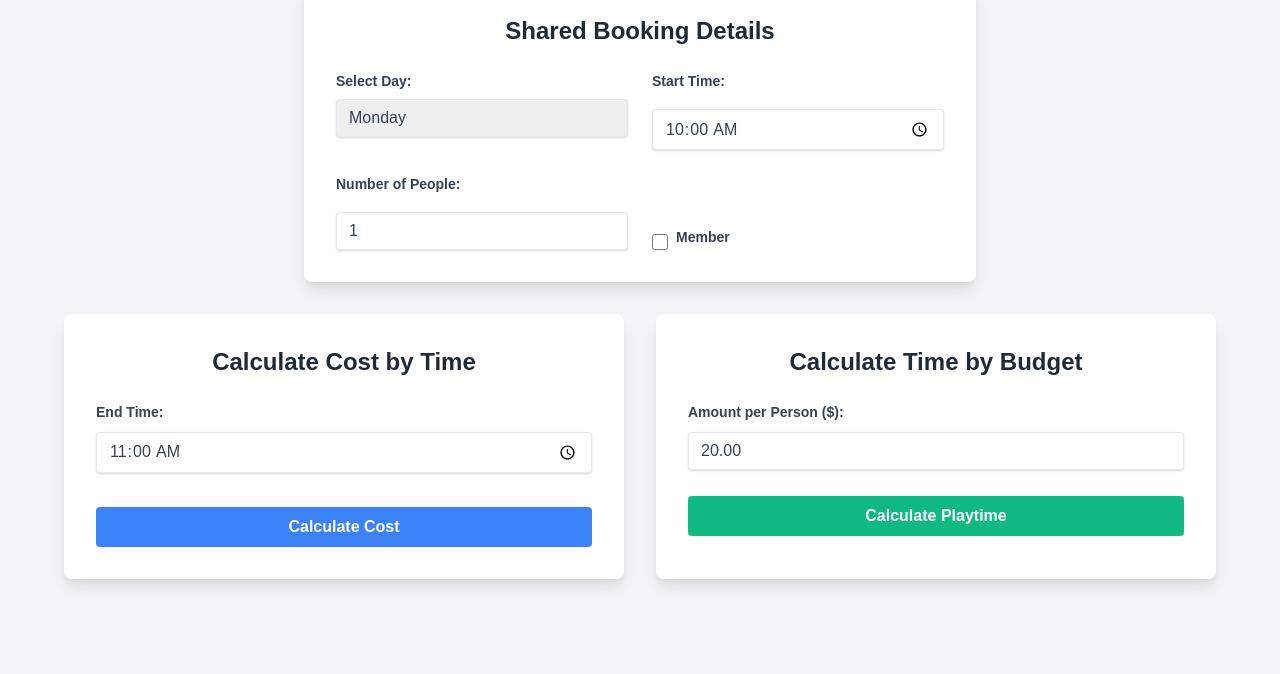
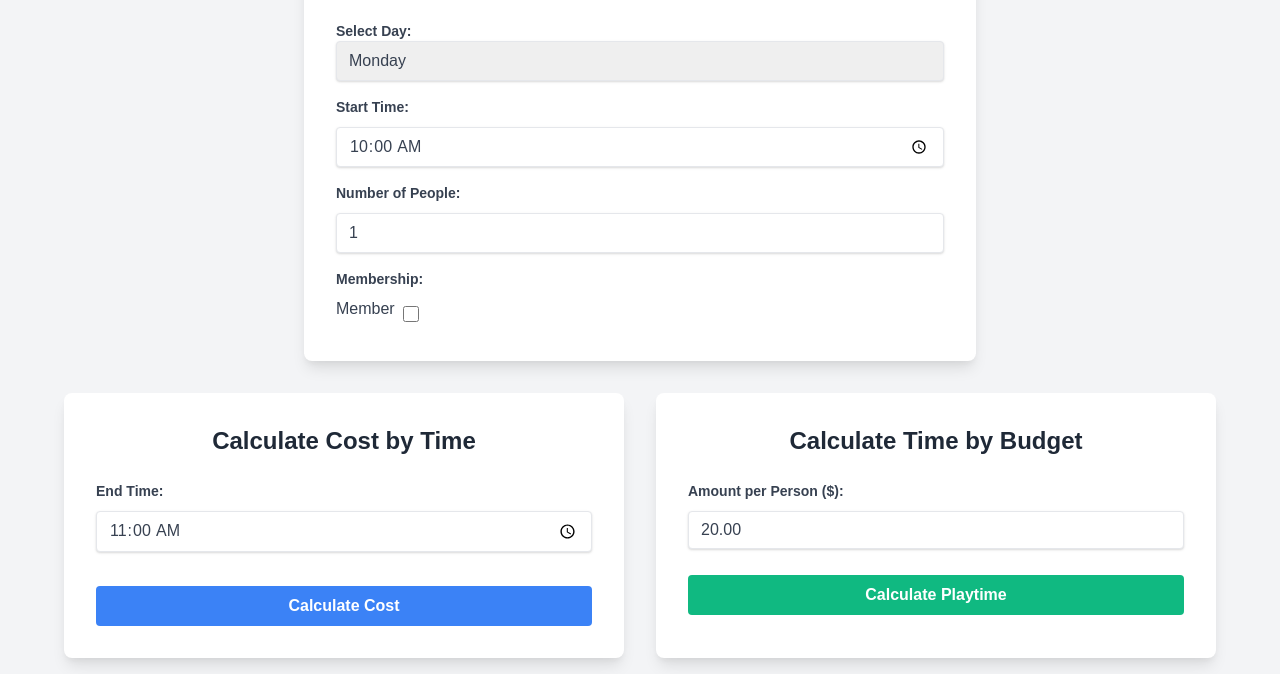
Before and after one commit to SherlockSwag/8-ball-pool-leaderboard, a plain HTML site: page index.html in a window 1280 px wide. Shown: the part 155-829 px from the top of the page. Before the commit the page ends 800 px from the top, so only its background shows below. Drawn offline with nearby package versions, Linux system fonts and the light colour scheme.

Commit message:
Integrate shared input data: Create shared booking details

```diff
--- a/index.html
+++ b/index.html
@@ -5,7 +5,7 @@
     <meta name="viewport" content="width=device-width, initial-scale=1.0">
     <title>Pool Calculators</title>
     <link href="https://cdn.jsdelivr.net/npm/tailwindcss@2.2.19/dist/tailwind.min.css" rel="stylesheet">
-    <link rel="stylesheet" href="style.css"> <!-- For any custom styles you have -->
+    <link rel="stylesheet" href="style.css">
 </head>
 <body class="bg-gray-100 flex flex-col items-center justify-center min-h-screen p-4">
     <h1 class="text-4xl font-bold text-center text-gray-800 mb-8">Pool Calculators</h1>
@@ -14,10 +14,12 @@
     <div class="bg-white p-8 rounded-lg shadow-lg w-full max-w-2xl mb-8 flex flex-col items-center">
         <h2 class="text-2xl font-bold text-gray-800 mb-6">Shared Booking Details</h2>
 
-        <div class="grid grid-cols-1 md:grid-cols-2 gap-6 w-full">
+        <!-- Changed to flex flex-col for vertical stacking -->
+        <div class="flex flex-col gap-y-4 w-full">
+            <!-- Select Day -->
             <div class="flex flex-col">
-                <label for="shared_dayOfWeekInput" class="block text-gray-700 text-sm font-bold mb-2">Select Day:</label>
-                <select id="shared_dayOfWeekInput" class="shadow appearance-none border rounded w-full py-2 px-3 text-gray-700 leading-tight focus:outline-none focus:shadow-outline">
+                <label for="shared_dayOfWeekInput" class="block text-gray-700 text-sm font-bold">Select Day:</label>
+                <select id="shared_dayOfWeekInput" class="shadow appearance-none border rounded w-full py-2 px-3 text-gray-700 leading-tight focus:outline-none focus:shadow-outline h-10">
                     <option value="1">Monday</option>
                     <option value="2">Tuesday</option>
                     <option value="3">Wednesday</option>
@@ -28,19 +30,25 @@
                 </select>
             </div>
 
+            <!-- Start Time -->
             <div class="flex flex-col">
-                <label for="shared_startTimeInput" class="block text-gray-700 text-sm font-bold mb-2">Start Time:</label>
-                <input type="time" id="shared_startTimeInput" value="10:00" class="shadow appearance-none border rounded w-full py-2 px-3 text-gray-700 leading-tight focus:outline-none focus:shadow-outline">
+                <label for="shared_startTimeInput" class="block text-gray-700 text-sm font-bold">Start Time:</label>
+                <input type="time" id="shared_startTimeInput" value="10:00" class="shadow appearance-none border rounded w-full py-2 px-3 text-gray-700 leading-tight focus:outline-none focus:shadow-outline h-10">
             </div>
 
+            <!-- Number of People -->
             <div class="flex flex-col">
-                <label for="shared_numPlayersInput" class="block text-gray-700 text-sm font-bold mb-2">Number of People:</label>
-                <input type="number" id="shared_numPlayersInput" value="1" min="1" class="shadow appearance-none border rounded w-full py-2 px-3 text-gray-700 leading-tight focus:outline-none focus:shadow-outline">
+                <label for="shared_numPlayersInput" class="block text-gray-700 text-sm font-bold">Number of People:</label>
+                <input type="number" id="shared_numPlayersInput" value="1" min="1" class="shadow appearance-none border rounded w-full py-2 px-3 text-gray-700 leading-tight focus:outline-none focus:shadow-outline h-10">
             </div>
 
-            <div class="flex items-center self-end mb-2 md:mb-0">
-                <input type="checkbox" id="shared_memberCheckbox" class="mr-2 h-4 w-4 text-blue-600 focus:ring-blue-500 border-gray-300 rounded">
-                <label for="shared_memberCheckbox" class="text-gray-700 text-sm font-bold">Member</label>
+            <!-- Membership Checkbox Group -->
+            <div class="flex flex-col">
+                <label class="block text-gray-700 text-sm font-bold">Membership:</label>
+                <div class="flex items-center h-10"> <!-- This div takes fixed height and vertically centers its content -->
+                    <label for="shared_memberCheckbox" class="text-gray-700 mr-2 cursor-pointer">Member</label>
+                    <input type="checkbox" id="shared_memberCheckbox" class="h-4 w-4 text-blue-600 focus:ring-blue-500 border-gray-300 rounded cursor-pointer">
+                </div>
             </div>
         </div>
     </div>
@@ -51,14 +59,10 @@
         <div class="bg-white p-8 rounded-lg shadow-lg w-full lg:w-1/2 flex flex-col">
             <h2 class="text-2xl font-bold text-center text-gray-800 mb-6">Calculate Cost by Time</h2>
 
-            <!-- Removed shared inputs from here -->
-
             <div class="mb-6">
                 <label for="cost_endTimeInput" class="block text-gray-700 text-sm font-bold mb-2">End Time:</label>
                 <input type="time" id="cost_endTimeInput" value="11:00" class="shadow appearance-none border rounded w-full py-2 px-3 text-gray-700 leading-tight focus:outline-none focus:shadow-outline">
             </div>
-
-            <!-- Removed shared inputs from here -->
 
             <button id="cost_calculateButton" class="bg-blue-500 hover:bg-blue-700 text-white font-bold py-2 px-4 rounded focus:outline-none focus:shadow-outline w-full transition duration-150 ease-in-out transform hover:scale-105">
                 Calculate Cost
@@ -77,13 +81,10 @@
         <div class="bg-white p-8 rounded-lg shadow-lg w-full lg:w-1/2 flex flex-col">
             <h2 class="text-2xl font-bold text-center text-gray-800 mb-6">Calculate Time by Budget</h2>
 
-            <!-- Removed shared inputs from here -->
             <div class="mb-4">
                 <label for="budget_amountPerPersonInput" class="block text-gray-700 text-sm font-bold mb-2">Amount per Person ($):</label>
                 <input type="number" id="budget_amountPerPersonInput" value="20.00" min="0" step="0.01" class="shadow appearance-none border rounded w-full py-2 px-3 text-gray-700 leading-tight focus:outline-none focus:shadow-outline">
             </div>
-
-            <!-- Removed shared inputs from here -->
 
             <button id="budget_calculateButton" class="bg-green-500 hover:bg-green-700 text-white font-bold py-2 px-4 rounded focus:outline-none focus:shadow-outline w-full transition duration-150 ease-in-out transform hover:scale-105">
                 Calculate Playtime
```
Also changed, not shown: budgetCalculator.js (line endings or trailing spaces).
